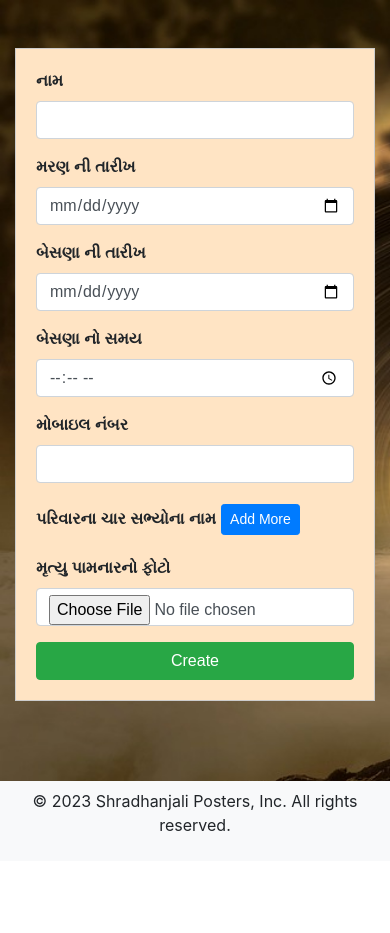
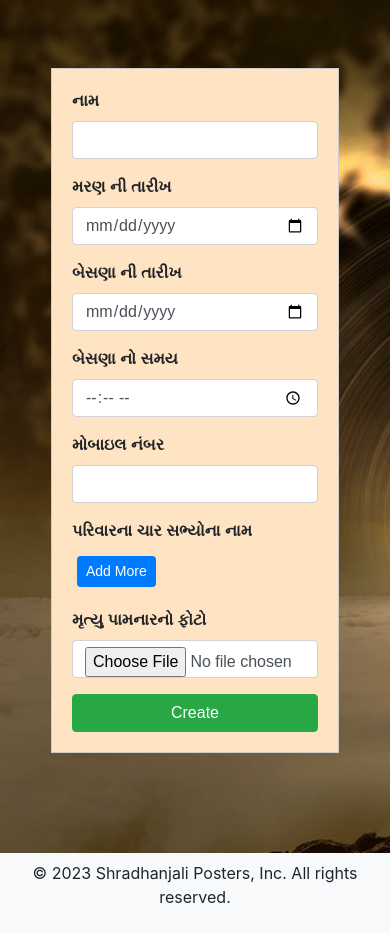
Before and after one commit to dharmsolanki/poster, a React (Create React App) app: page / in a window 390 px wide. Before the commit the page ends 861 px from the top, so only its background shows below. Built offline with nearby package versions, Linux system fonts and the light colour scheme.

Commit message:
add media query for mobile view

```diff
--- a/src/css/Form.css
+++ b/src/css/Form.css
@@ -208,3 +208,26 @@ dl, ol, ul {
   margin-bottom: 1rem;
   margin-top: -10px;
 }
+
+/* Existing styles ... */
+
+@media (max-width: 768px) {
+  .center-form {
+    width: 80%; /* Adjust the width to your preference */
+    margin: 20px auto; /* Center the form */
+  }
+
+  .box .center-form {
+    width: 90%; /* Adjust the width to your preference */
+    border: 2px double green;
+    height: auto; /* Allow content to expand vertically */
+  }
+
+  .passport-photo-box {
+    width: 100px; /* Adjust the width to your preference */
+  }
+
+  /* Add any other responsive adjustments as needed */
+}
+
+/* Rest of the existing styles ... */
```
